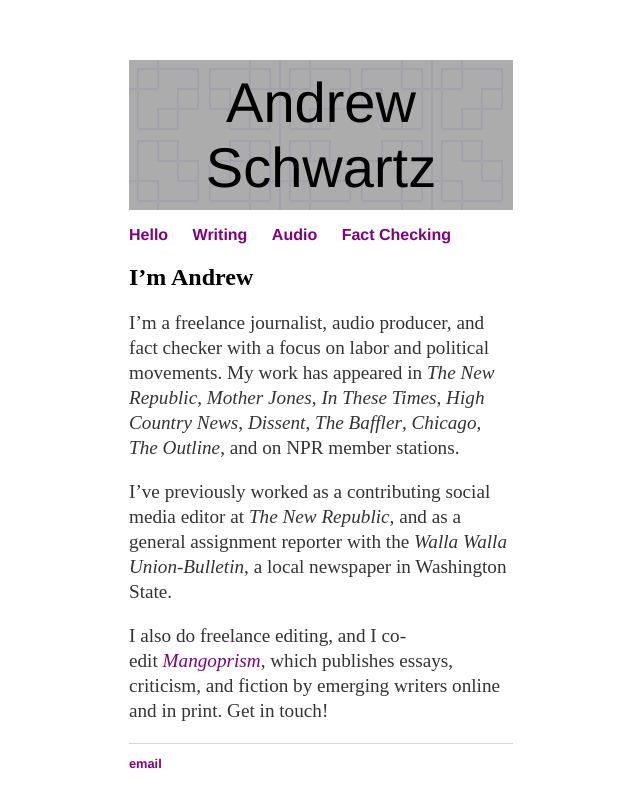
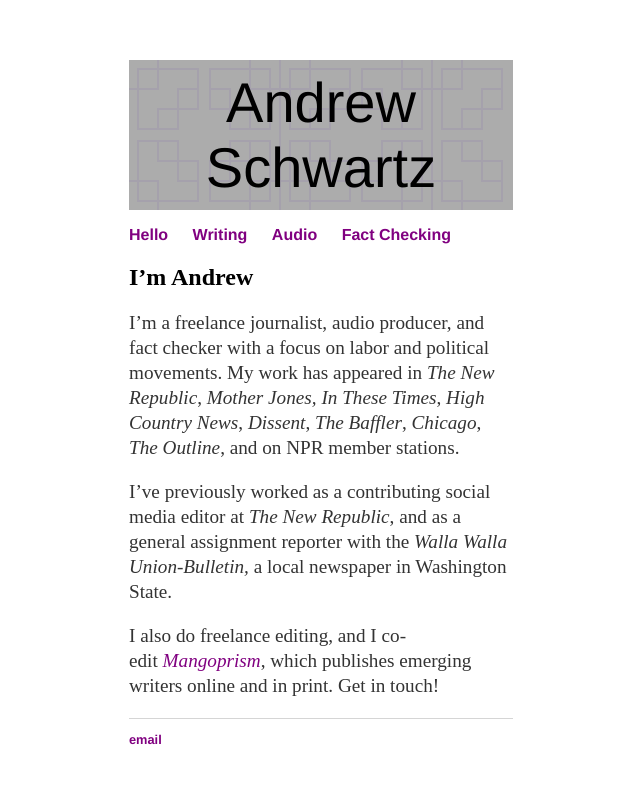
Before and after one commit to aonschwartz/aonschwartz.github.io, a Jekyll site: the page built from index.md, in a window 1280 px wide. Shown: the top 808 px of the page, without its empty margins (319-959 px from the left). Built offline with Jekyll 4.4.1, drawn with Linux system fonts in a browser that asks for light colours.

Commit message:
Update index.md

```diff
--- a/index.md
+++ b/index.md
@@ -10,4 +10,4 @@
 
 I've previously worked as a contributing social media editor at *The New Republic*, and as a general assignment reporter with the *Walla Walla Union-Bulletin,* a local newspaper in Washington State.
 
-I also do freelance editing, and I co-edit *[Mangoprism](https://mangoprism.com/)*, which publishes essays, criticism, and fiction by emerging writers online and in print. Get in touch!
+I also do freelance editing, and I co-edit *[Mangoprism](https://mangoprism.com/)*, which publishes emerging writers online and in print. Get in touch!
```
